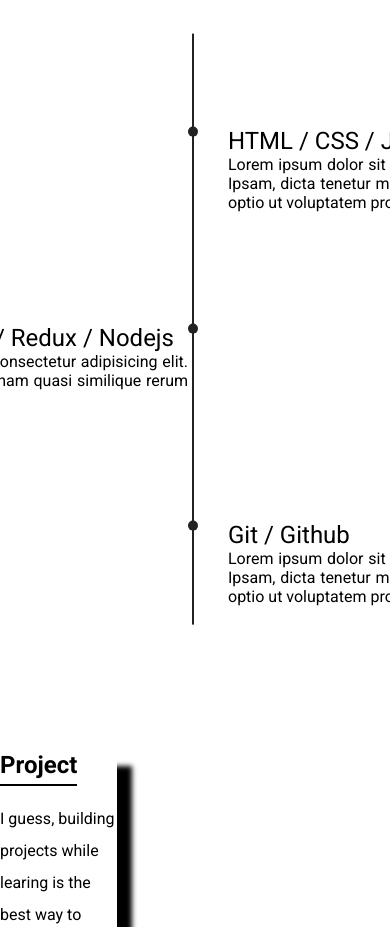
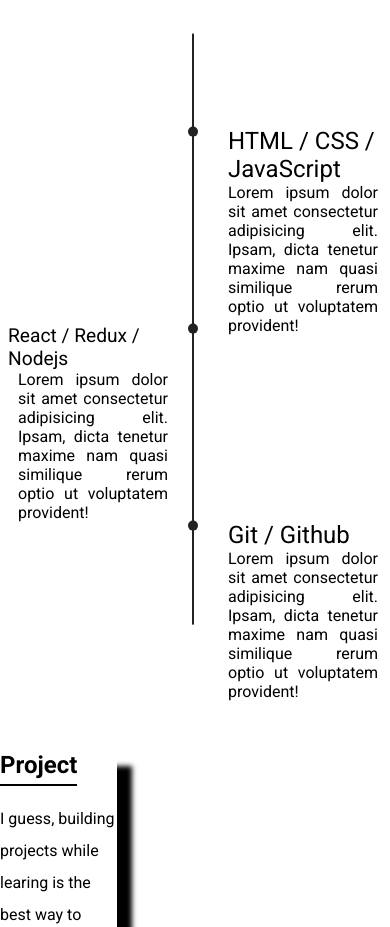
Before and after one commit to Bikalpa-Paudel/Main-Portfolio-Site, a React (Create React App) app: page / in a window 390 px wide. Shown: the part 2620-3547 px from the top of the page. Built offline with nearby package versions, Linux system fonts and the light colour scheme.

Commit message:
adding responsivness in experience section

```diff
--- a/src/components/about/About.css
+++ b/src/components/about/About.css
@@ -54,7 +54,6 @@
 
 
     .svg-container{
-
         height: 500px;
 
 
--- a/src/components/experience/Education.css
+++ b/src/components/experience/Education.css
@@ -25,14 +25,14 @@
 .skill-right{
     position: relative;
     left: 40px;
-    width: 250px;
+    max-width: 250px;
     font-size: 1.5rem;
 }
 
 .skill-left-clz{
     position: relative;
     left: -110px;
-    width: 100px;
+    width: 400px;
     font-size: 1.5rem;
 }
 
--- a/src/components/experience/Experience.css
+++ b/src/components/experience/Experience.css
@@ -20,7 +20,7 @@
 
 .one-btn{
     padding: 1rem;
-    width: 15%;
+    width: 150px;
     display: flex;
     align-items: center;
     justify-content: center;
--- a/src/components/experience/Skill.css
+++ b/src/components/experience/Skill.css
@@ -50,3 +50,27 @@
     text-align: justify;
     font-size: 1rem;
 }
+
+@media screen and (max-width: 1000px){
+    .edu-text-r{
+        position: relative;
+        left: 40px;
+        width: 150px;
+        font-size: 1rem;
+        text-align: justify;
+    }
+    .edu-text-l{
+        position: relative;
+        left: -170px;
+        width: 150px;
+        text-align: justify;
+        font-size: 1rem;
+    }
+    .skill-left{
+    position: relative;
+    left: -180px;
+    width: 150px;
+    font-size: 1.2rem;
+
+}
+}
```
